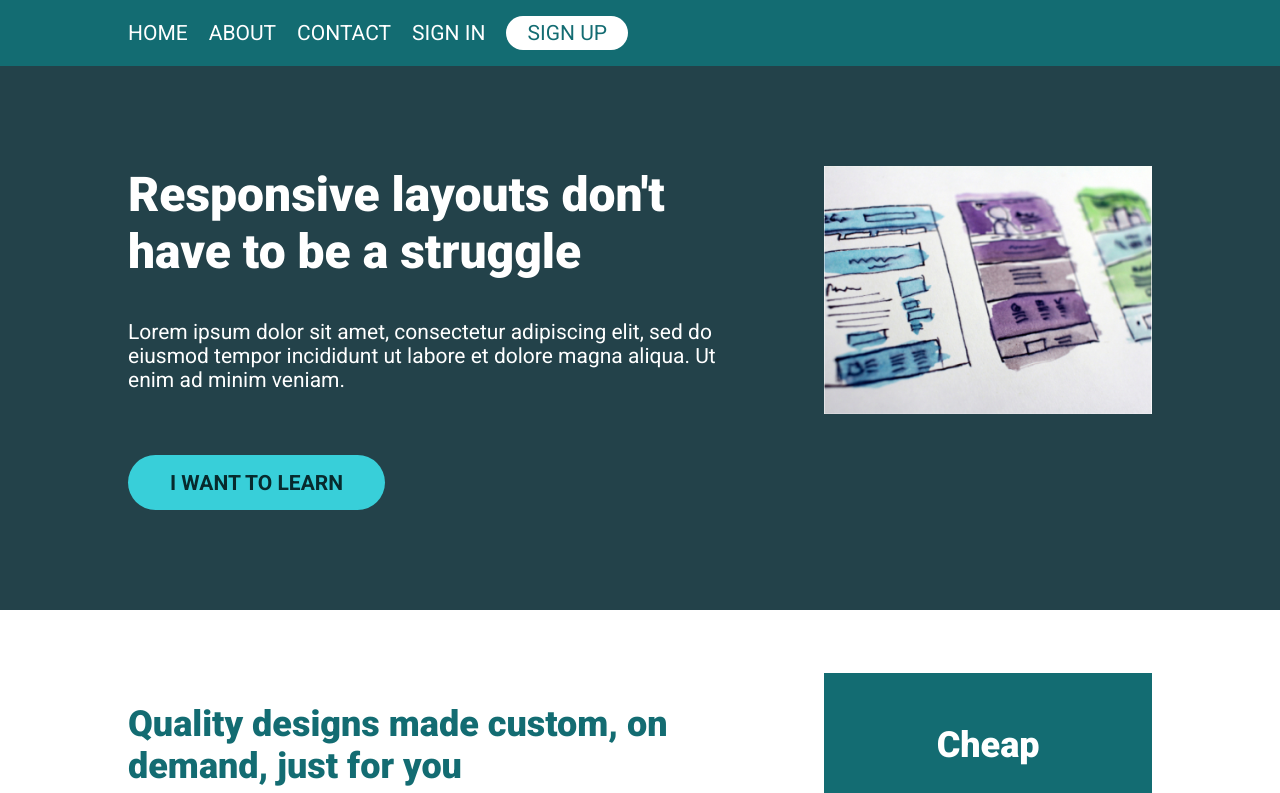
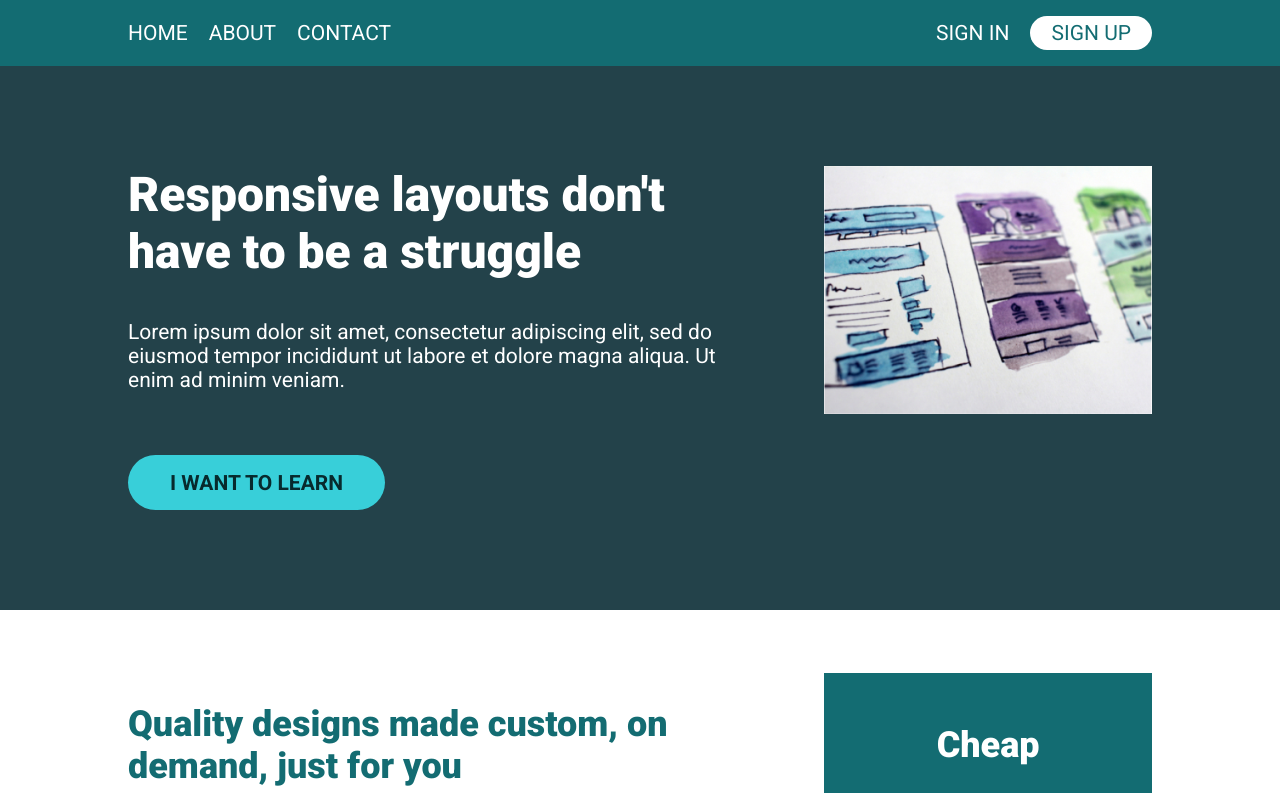
Before and after one commit to iamindika/kp_challenges, a plain HTML site: page flex-challenge03/index.html in a window 1280 px wide. Shown: the top 793 px of the page. Drawn offline with Linux system fonts and the light colour scheme.

Commit message:
create another ul list for login options

```diff
--- a/flex-challenge03/index.html
+++ b/flex-challenge03/index.html
@@ -12,11 +12,13 @@
 <body>
   <header>
     <div class="container">
-      <nav class="nav">
+      <nav class="nav row">
         <ul class="nav__list row">
           <li class="nav__item"><a href="#" class="nav__link">Home</a></li>
           <li class="nav__item"><a href="#" class="nav__link">About</a></li>
           <li class="nav__item"><a href="#" class="nav__link">Contact</a></li>
+        </ul>
+        <ul class="nav__list row">
           <li class="nav__item"><a href="#" class="nav__link">Sign In</a></li>
           <li class="nav__item"><a href="#" class="nav__link nav__link--button">Sign Up</a></li>
         </ul>
```
